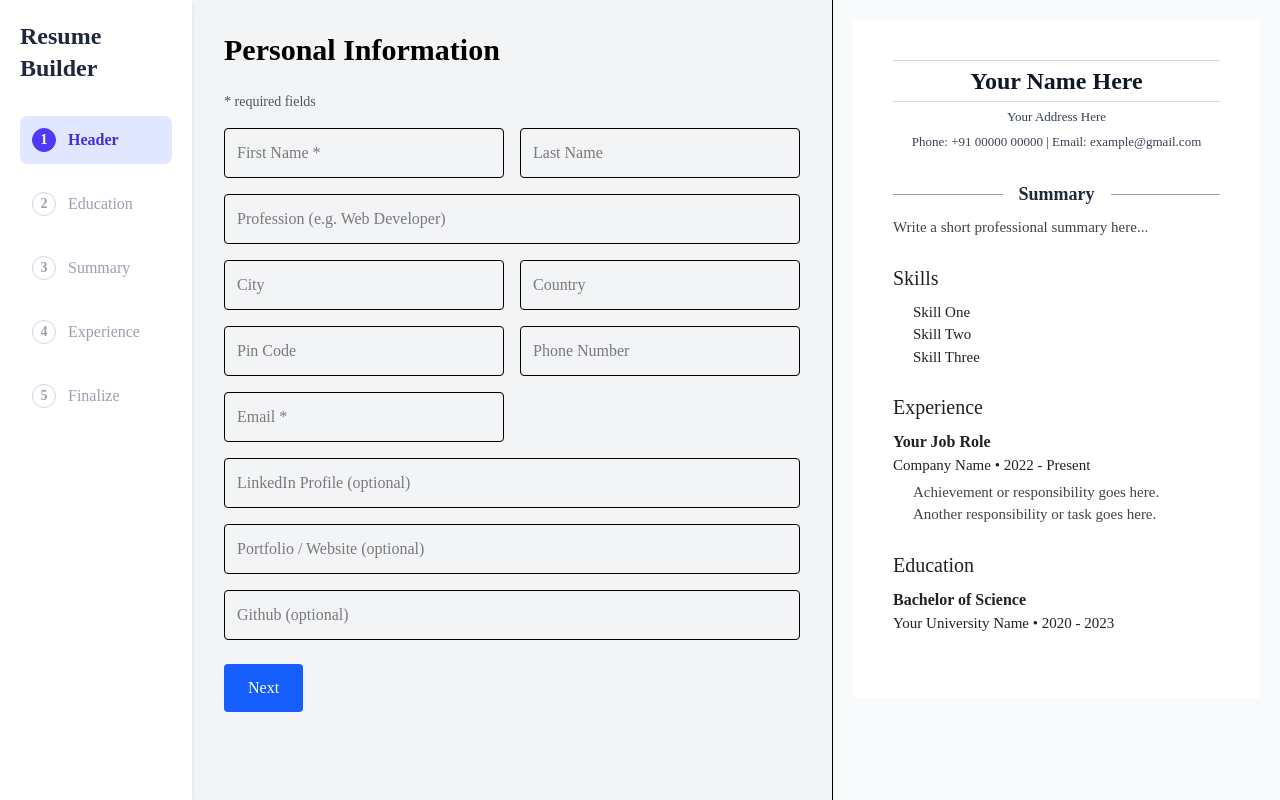
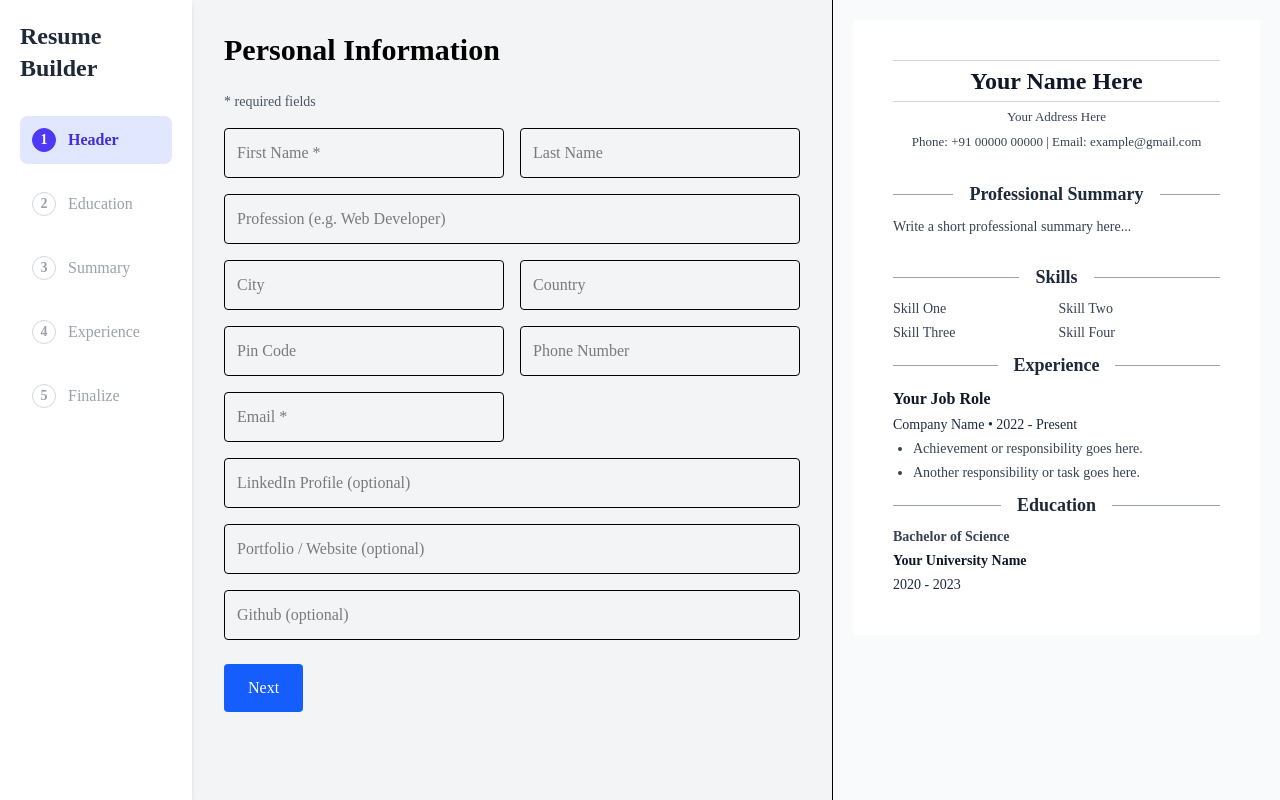
Before and after one commit to Nitesh47kumars/Resumify, a React (Vite) app: page /create/header in a window 1280 px wide. Built offline with nearby package versions, Linux system fonts and the light colour scheme.

Commit message:
Built & Enhance ResumeTemplate1 UI,Functionality

```diff
--- a/src/ResumeTemplates/Template1.jsx/EducationSection.jsx
+++ b/src/ResumeTemplates/Template1.jsx/EducationSection.jsx
@@ -1,3 +1,5 @@
+import SectionTitle from "./SectionTitle";
+
 export default function EducationSection({ education }) {
   const fallback = [
     {
@@ -10,20 +12,22 @@ export default function EducationSection({ education }) {
   const list = education?.length > 0 ? education : fallback;
 
   return (
-      <section style={{ marginBottom: "24px" }}>
-        <h2 style={{ fontSize: "20px", marginBottom: "8px" }}>Education</h2>
+    <section>
+      <SectionTitle title="Education" />
 
+      <div className="text-sm text-gray-700 space-y-3">
         {list.map((edu, idx) => (
-          <div key={idx} style={{ marginBottom: "12px" }}>
-            <strong style={{ fontSize: "16px" }}>
-              {edu.degree}
-            </strong>
+          <div key={idx} className="space-y-1">
+            <p>
+              <span className="font-semibold">{edu.degree}</span>
+            </p>
 
-            <p style={{ margin: "0 0 4px", fontSize: "15px" }}>
-              {edu.institute} • {edu.year}
-            </p>
+            <p className="font-semibold text-gray-900">{edu.institute}</p>
+
+            <p className="text-gray-800">{edu.year}</p>
           </div>
         ))}
+      </div>
     </section>
   );
 }
--- a/src/ResumeTemplates/Template1.jsx/ExperienceSection.jsx
+++ b/src/ResumeTemplates/Template1.jsx/ExperienceSection.jsx
@@ -1,3 +1,5 @@
+import SectionTitle from "./SectionTitle";
+
 export default function ExperienceSection({ experience }) {
   const fallback = [
     {
@@ -14,29 +16,33 @@ export default function ExperienceSection({ experience }) {
   const list = experience?.length > 0 ? experience : fallback;
 
   return (
-      <section style={{ marginBottom: "24px" }}>
-        <h2 style={{ fontSize: "20px", marginBottom: "8px" }}>Experience</h2>
+    <section>
+      <SectionTitle title="Experience" />
 
+      <div className="space-y-4 text-sm text-gray-700">
         {list.map((exp, idx) => (
-          <div key={idx} style={{ marginBottom: "16px" }}>
-            <strong style={{ fontSize: "16px" }}>
+          <div key={idx} className="space-y-1">
+            {/* Role */}
+            <p className="font-semibold text-gray-900 text-base">
               {exp.role || "Your Job Role"}
-            </strong>
+            </p>
 
-            <p style={{ margin: "0 0 4px", fontSize: "15px" }}>
+            {/* Company + Year */}
+            <p className="text-gray-800">
               {exp.company || "Company Name"} • {exp.year || "2022 - Present"}
             </p>
 
-            <ul style={{ paddingLeft: "20px", color: "#444", fontSize: "15px" }}>
-              {(exp.desc?.length
-                ? exp.desc
-                : fallback[0].desc
-              ).map((d, i) => (
+            {/* Description bullets */}
+            <ul className="list-disc pl-5 space-y-1">
+              {(exp.desc?.length ? exp.desc : fallback[0].desc).map(
+                (d, i) => (
                   <li key={i}>{d}</li>
-              ))}
+                )
+              )}
             </ul>
           </div>
         ))}
+      </div>
     </section>
   );
 }
--- a/src/ResumeTemplates/Template1.jsx/SkillsSection.jsx
+++ b/src/ResumeTemplates/Template1.jsx/SkillsSection.jsx
@@ -1,13 +1,25 @@
+import SectionTitle from "./SectionTitle";
+
 export default function SkillsSection({ skills }) {
-    const defaultSkills = ["Skill One", "Skill Two", "Skill Three"];
+  // Placeholder (not real skills)
+  const defaultSkills = [
+    "Skill One",
+    "Skill Two",
+    "Skill Three",
+    "Skill Four",
+  ];
+
+  const finalSkills = skills?.length > 0 ? skills : defaultSkills;
 
   return (
-      <section style={{ marginBottom: "24px" }}>
-        <h2 style={{ fontSize: "20px", marginBottom: "8px" }}>Skills</h2>
+    <section>
+      <SectionTitle title="Skills" />
 
-        <ul style={{ paddingLeft: "20px", fontSize: "15px" }}>
-          {(skills?.length > 0 ? skills : defaultSkills).map((s, i) => (
-            <li key={i}>{s}</li>
+      <ul className="grid grid-cols-2 gap-1 text-sm text-gray-700 sm:grid-cols-2">
+        {finalSkills.map((skill, index) => (
+          <li key={index}>
+            {skill}
+          </li>
         ))}
       </ul>
     </section>
--- a/src/ResumeTemplates/Template1.jsx/SummarySection.jsx
+++ b/src/ResumeTemplates/Template1.jsx/SummarySection.jsx
@@ -1,13 +1,16 @@
 import SectionTitle from "./SectionTitle";
 
 export default function SummarySection({ summary }) {
-    return (
-      <section style={{ marginBottom: "24px" }}>
-        <SectionTitle title="Summary"/>
+  return (
+    <section className="mb-6">
+      <SectionTitle title="Professional Summary" />
 
-        <p style={{ fontSize: "15px", color: "#444" }}>
-          {summary?.trim() || "Write a short professional summary here..."}
+      <div className="text-sm text-gray-700 leading-relaxed space-y-2">
+        <p>
+          {summary?.trim() ||
+            "Write a short professional summary here..."}
         </p>
-      </section>
-    );
-  }
+      </div>
+    </section>
+  );
+}
```
Lines whose indentation alone changed are shown as unchanged.
